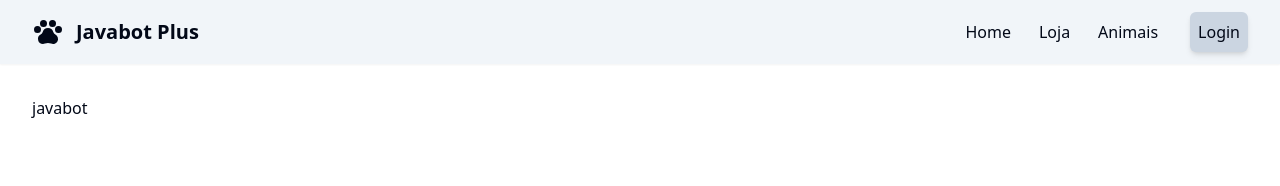
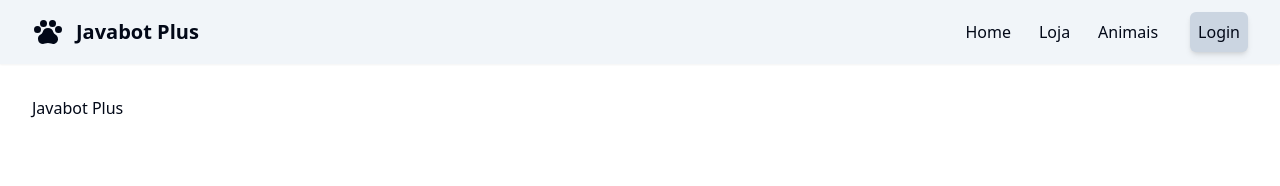
Before and after one commit to joaorodolforeiter/javabot-plus, a Next.js app: page / in a window 1280 px wide. Shown: the top 186 px of the page. Built offline with nearby package versions, Linux system fonts and the light colour scheme; no server answers.

Commit message:
added category for my life

```diff
--- a/src/app/page.tsx
+++ b/src/app/page.tsx
@@ -1,3 +1,9 @@
 export default function Home() {
-  return <div>javabot</div>;
+  return (
+    <div>
+      <div>Javabot Plus</div>
+      <div></div>
+      <div></div>
+    </div>
+  );
 }
```
Also changed, not shown: 1 other file (tests, documents, lock files or other folders).
